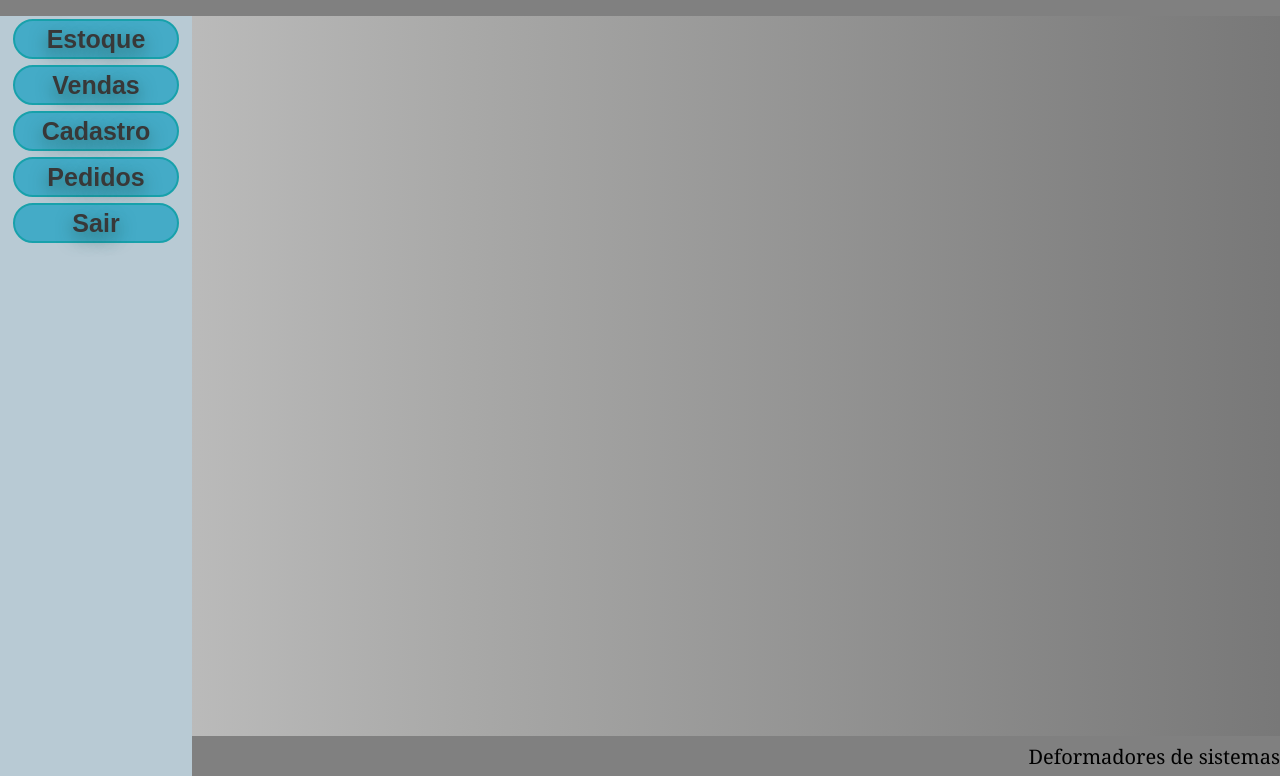
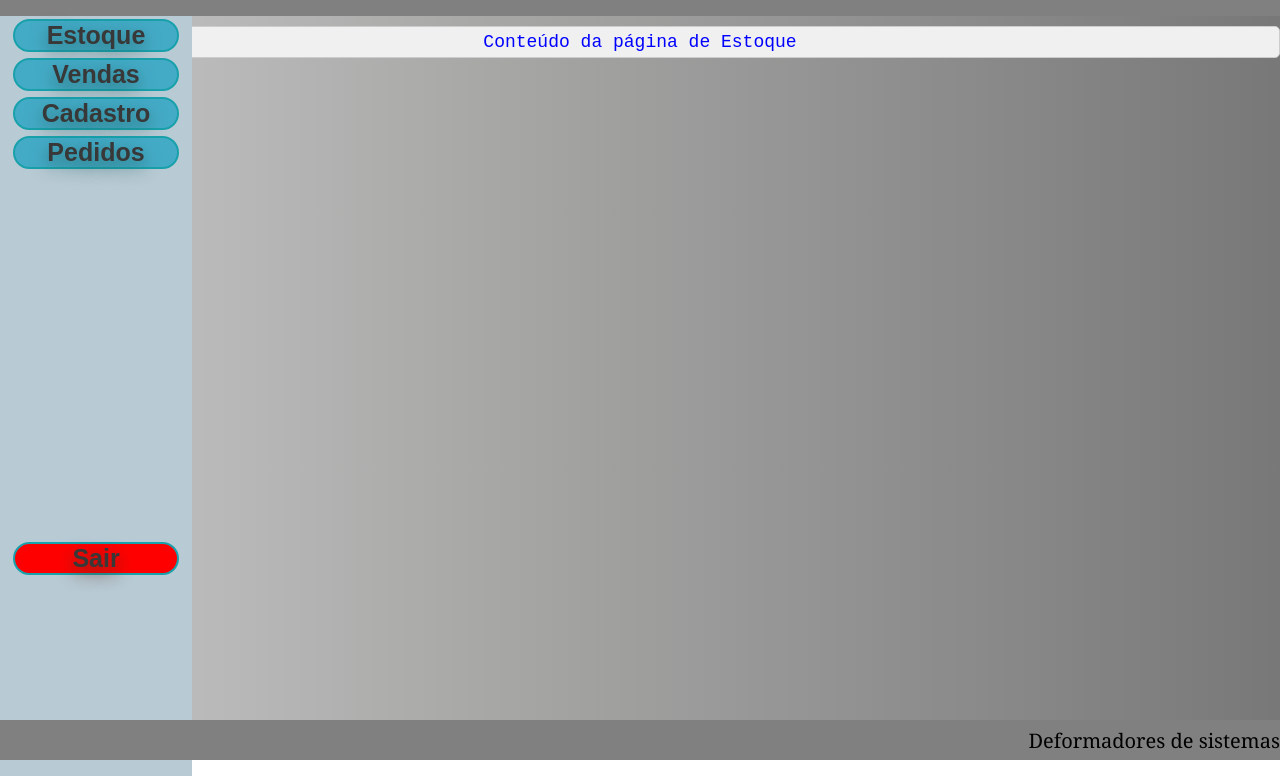
Before and after one commit to Jeday03/Sistema-De-Inventario-Modeladgem-De-Sistemas, a plain HTML site: page PrototipoFront/index.html in a window 1280 px wide. Both pictures are taken after a click on the button "Estoque". Shown: the part 40-816 px from the top of the page. Drawn offline with Linux system fonts and the light colour scheme.

Commit message:
coloca ação nos botões e ajeita mais um pouco o site

```diff
--- a/PrototipoFront/index.css
+++ b/PrototipoFront/index.css
@@ -1,10 +1,33 @@
-*  {
+* {
     margin: 0;
     padding: 0;
     box-sizing: border-box;
 }
 
-body{
+div p {
+    font-family: 'Courier New', Courier, monospace;
+    font-size: 18px;
+    text-align: center;
+    color: blue;
+    margin: 10px 0;
+    padding: 5px;
+    background-color: #f0f0f0;
+    border: 1px solid #ccc;
+    border-radius: 5px;
+}
+
+.conteudo {
+    visibility: hidden;
+    height: 0;
+    overflow: hidden;
+}
+
+.conteudo.mostrar {
+    visibility: visible;
+    height: auto;
+}
+
+body {
     min-height: 100vh;
     font-family: "Lato", sans-serif;
     background: rgb(199,199,199);
@@ -17,21 +40,20 @@ header {
     align-items: start;
     background-color: gray;
     height: 7vh;
-
 }
 
-.title{
+.title {
     text-align: center;
     text-indent: 5px;
     font-family: 'Franklin Gothic Medium', 'Arial Narrow', Arial, sans-serif;
 }
 
-main{
+main {
     height: 90vh;
     font-family: Georgia, 'Times New Roman', Times, serif;
 }
 
-.sidebar{
+.sidebar {
     width: 15vw;
     height: 100vh;
     position: fixed;
@@ -39,7 +61,6 @@ main{
     display: flex;
     flex-direction: column;
     justify-content: flex-start;
-    flex-wrap: wrap;
     align-items: center;
 }
 
@@ -49,29 +70,37 @@ main{
     text-decoration: none;
     width: 13vw;
     height: 5vh;
-	background-color:#44abc7;
-	border-radius:20px;
-	border:2px solid #18a1ab;
-	display:inline-block;
-	cursor:pointer;
-	color: #383838;
-	font-family:Arial;
-	font-size:25px;
-	font-weight:bold;
-	text-decoration:none;
+    background-color: #44abc7;
+    border-radius: 20px;
+    border: 2px solid #18a1ab;
+    display: inline-block;
+    cursor: pointer;
+    color: #383838;
+    font-family: Arial;
+    font-size: 25px;
+    font-weight: bold;
+    text-decoration: none;
     text-align: center;
-	text-shadow:0px 6px 17px #276665;
-}
-.side-button:hover {
-	background-color:#2abf9f;
-}
-.side-button:active {
-	position:relative;
-	top:1px;
+    text-shadow: 0px 6px 17px #276665;
 }
 
+.side-button:hover {
+    background-color: #2abf9f;
+}
 
-footer{
+.side-button:active {
+    position: relative;
+    top: 1px;
+}
+
+#Logout {
+    background-color: red;
+    text-shadow: 0px 6px 17px #663527;
+    color: #383838;
+    margin: 370px;
+}
+
+footer {
     font-family: Cambria, Cochin, Georgia, Times, 'Times New Roman', serif;
     font-size: 20px;
     display: flex;
@@ -79,4 +108,7 @@ footer{
     align-items: center;
     background-color: gray;
     height: 5vh;
+    position: fixed;
+    width: 100%;
+    bottom: 0;
 }
--- a/PrototipoFront/index.html
+++ b/PrototipoFront/index.html
@@ -3,7 +3,7 @@
   <head>
     <meta charset="UTF-8" />
     <meta name="viewport" content="width=device-width, initial-scale=1.0" />
-    <title>Gerenciador de estoque</title>
+    <title></title>
     <link rel="stylesheet" href="index.css" />
   </head>
   <body>
@@ -18,7 +18,21 @@
           <button class=" side-button" href="#" id="Pedidos"><strong>Pedidos</strong></button>
           <button class=" side-button" href="#" id="Logout"><strong>Sair</strong></button>
       </div>
+      <div id="conteudoEstoque" class="conteudo">
+         <p>Conteúdo da página de Estoque</p>
+      </div>
+      <div id="conteudoVendas" class="conteudo">
+        <p>Conteúdo da página de Vendas</p>
+      </div> <div id="conteudoCadastro" class="conteudo">
+         <p>Conteúdo da página de Cadastro</p>
+      </div>
+      <div id="conteudoPedidos" class="conteudo">
+         <p>Conteúdo da página de Pedidos</p>
+      </div>
+      <!-- É interressante pra quem for mexer no front apartir daqui ir dividindo os
+       arquivos, tem grandes chances de  ficar muito bagunçado com um só-->
     </main>
     <footer><span>Deformadores de sistemas</span></footer>
   </body>
+  <script src="index.js"></script>
 </html>
--- a/PrototipoFront/index.js
+++ b/PrototipoFront/index.js
@@ -1,24 +1,36 @@
 document.addEventListener('DOMContentLoaded', (event) => {
-    // Isso aqui ta mais pra teste mesmo não sei se vai acabr ficando isso mesmo
-    function abrirRecurso(url) {
-        window.location.href = url;
+    // Função para mostrar o conteúdo exclusivo
+    function mostrarConteudo(id) {
+        // Esconde todos os conteúdos
+        var conteudos = document.querySelectorAll('.conteudo');
+        conteudos.forEach(conteudo => {
+            conteudo.classList.remove('mostrar');
+        });
+
+        // Mostra o conteúdo específico
+        var conteudoExclusivo = document.getElementById(id);
+        conteudoExclusivo.classList.add('mostrar');
     }
 
-    //Funções pra poder acessar outras janelas no Sistema
-
+    // Eventos para os botões
     document.getElementById('Estoque').addEventListener('click', () => {
-        abrirRecurso('Estoque.html');
+        mostrarConteudo('conteudoEstoque');
     });
 
     document.getElementById('Vendas').addEventListener('click', () => {
-        abrirRecurso('Vendas.html');
+        mostrarConteudo('conteudoVendas');
     });
 
     document.getElementById('Cadastro').addEventListener('click', () => {
-        abrirRecurso('Cadastro.html');
+        mostrarConteudo('conteudoCadastro');
     });
 
     document.getElementById('Pedidos').addEventListener('click', () => {
-        abrirRecurso('Pedidos.html');
+        mostrarConteudo('conteudoPedidos');
+    });
+
+    // Evento para o botão Logout
+    document.getElementById('Logout').addEventListener('click', () => {
+        window.location.href = 'login.html';
     });
 });
```
